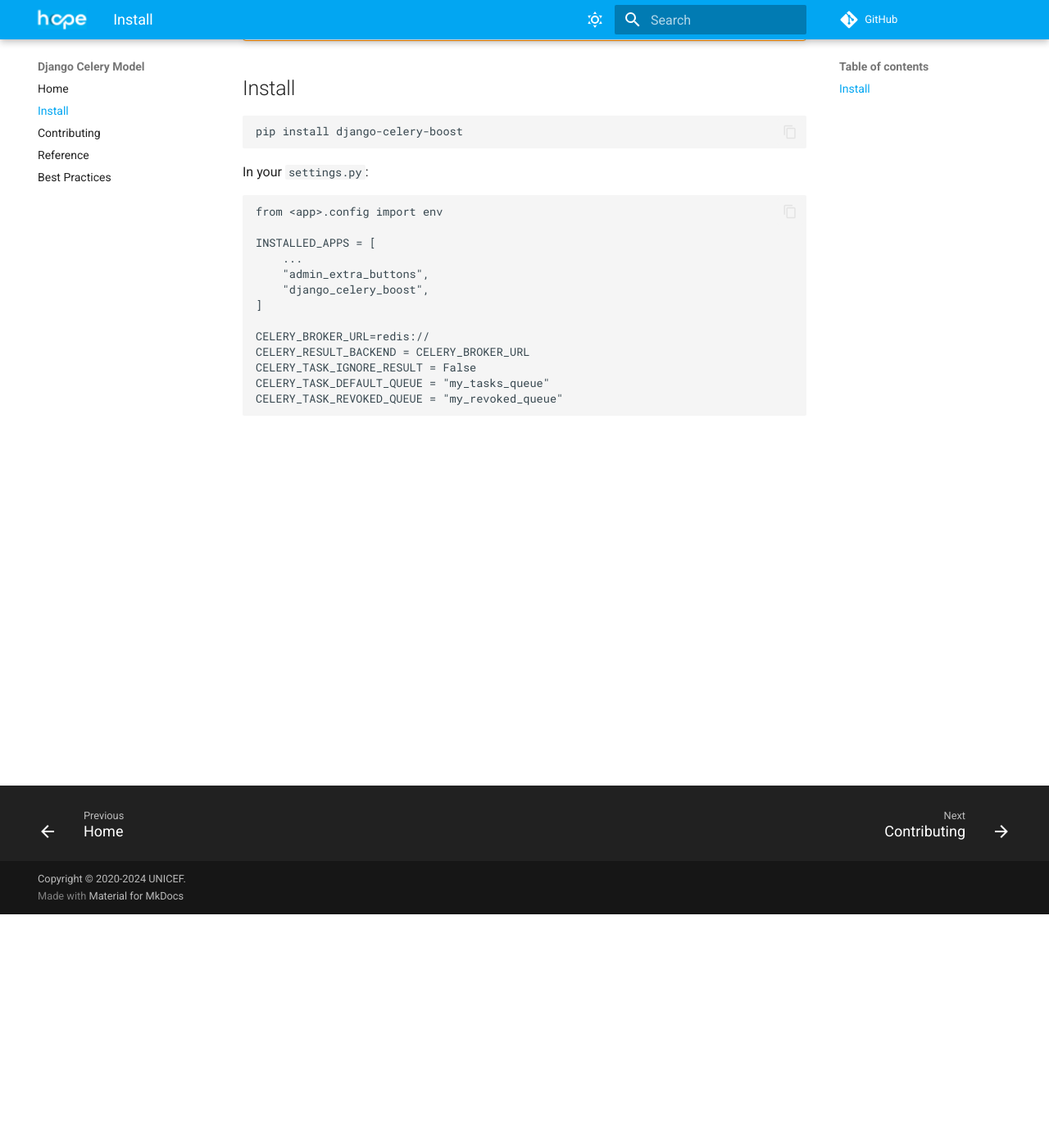
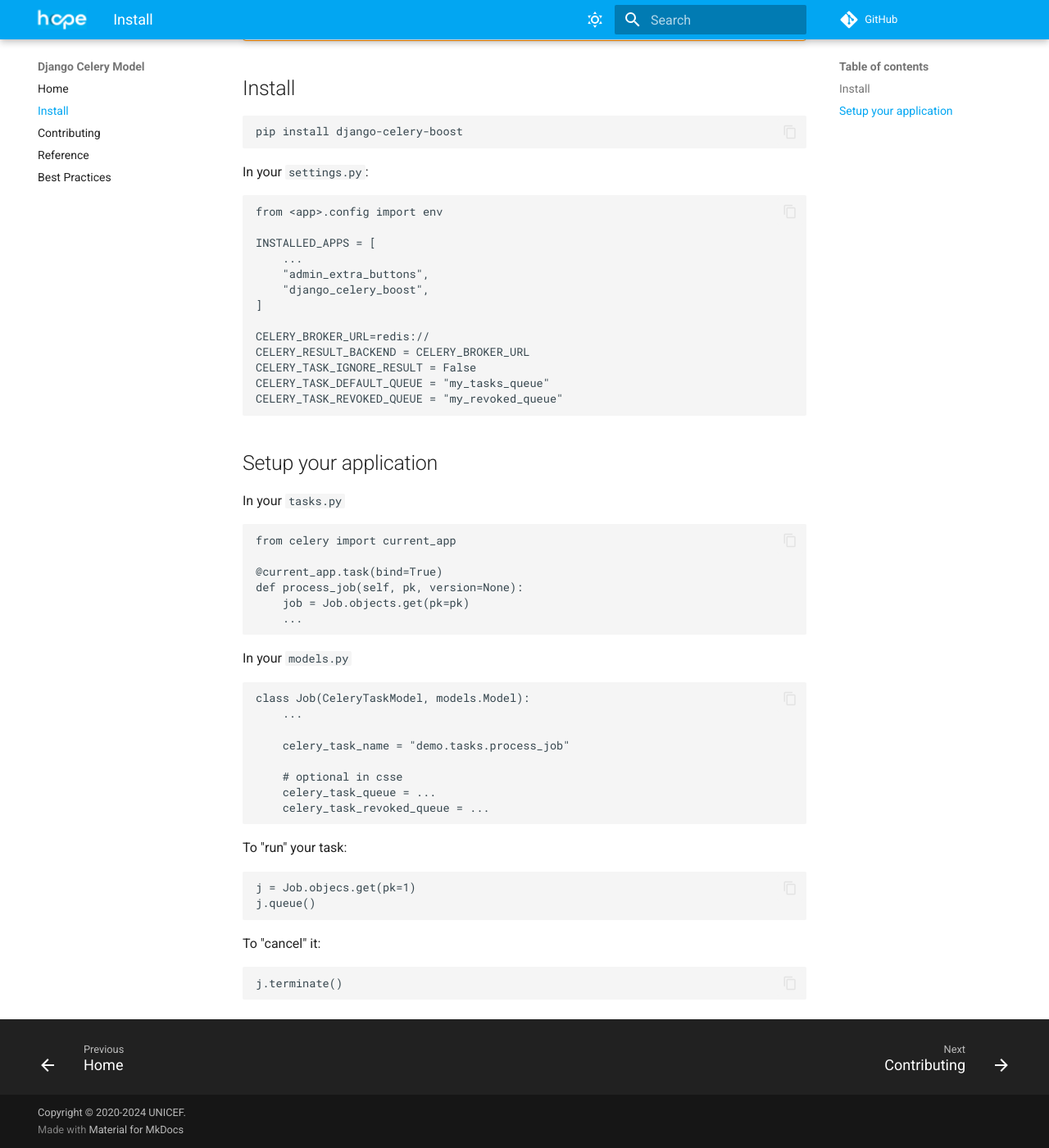
Before and after one commit to unicef/django-celery-boost, an MkDocs documentation site: the page built from docs/src/install.md, in a window 1280 px wide and 1400 px high, scrolled down 285 px. Shown: the whole window at 82% size. Built offline with MkDocs 1.6.1 and Material for MkDocs 9.7.7, drawn with Linux system fonts in a browser that asks for light colours; comment, search, counter and statistics services are not loaded.

Commit message:
updates docs

```diff
--- a/docs/src/install.md
+++ b/docs/src/install.md
@@ -30,3 +30,36 @@ In your `settings.py`:
     CELERY_TASK_IGNORE_RESULT = False
     CELERY_TASK_DEFAULT_QUEUE = "my_tasks_queue"
     CELERY_TASK_REVOKED_QUEUE = "my_revoked_queue"
+
+## Setup your application
+
+
+In your `tasks.py`
+
+    from celery import current_app
+
+    @current_app.task(bind=True)
+    def process_job(self, pk, version=None):
+        job = Job.objects.get(pk=pk)
+        ...
+
+In your `models.py`
+
+
+    class Job(CeleryTaskModel, models.Model):
+        ...
+
+        celery_task_name = "demo.tasks.process_job"
+
+        # optional in csse
+        celery_task_queue = ...
+        celery_task_revoked_queue = ...
+
+To "run" your task:
+
+    j = Job.objecs.get(pk=1)
+    j.queue()
+
+To "cancel" it:
+
+    j.terminate()
--- a/mkdocs.yml
+++ b/mkdocs.yml
@@ -65,3 +65,4 @@ plugins:
 
 watch:
   - docs/
+  - src/
```
Also changed, not shown: README.md (+16 -4 lines), docs/src/index.md (+5 -2 lines), 1 other file.
